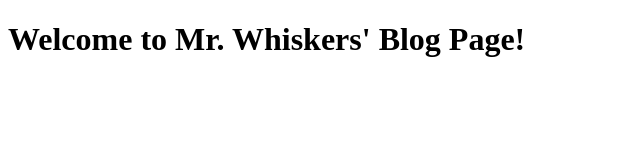
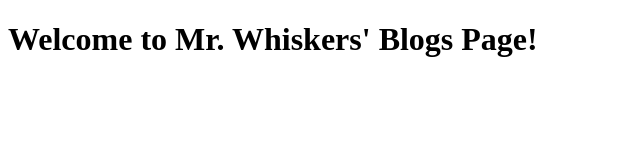
Before and after one commit to ophanim777/Latihan, a plain HTML site: page index.html in a window 1280 px wide. Shown: the full height of the page, 0-640 px from the left. Drawn offline with Linux system fonts and the light colour scheme.

Commit message:
nambah css dan nambah html

```diff
--- a/index.html
+++ b/index.html
@@ -6,6 +6,6 @@
   </head>
   <body>
     <header>
-      <h1>Welcome to Mr. Whiskers' Blog Page!</h1>
+      <h1>Welcome to Mr. Whiskers' Blogs Page!</h1>
       </header>
       </body>
--- /dev/null
+++ b/style.css
@@ -0,0 +1,3 @@
+*{
+    padding :20px;
+}
```
